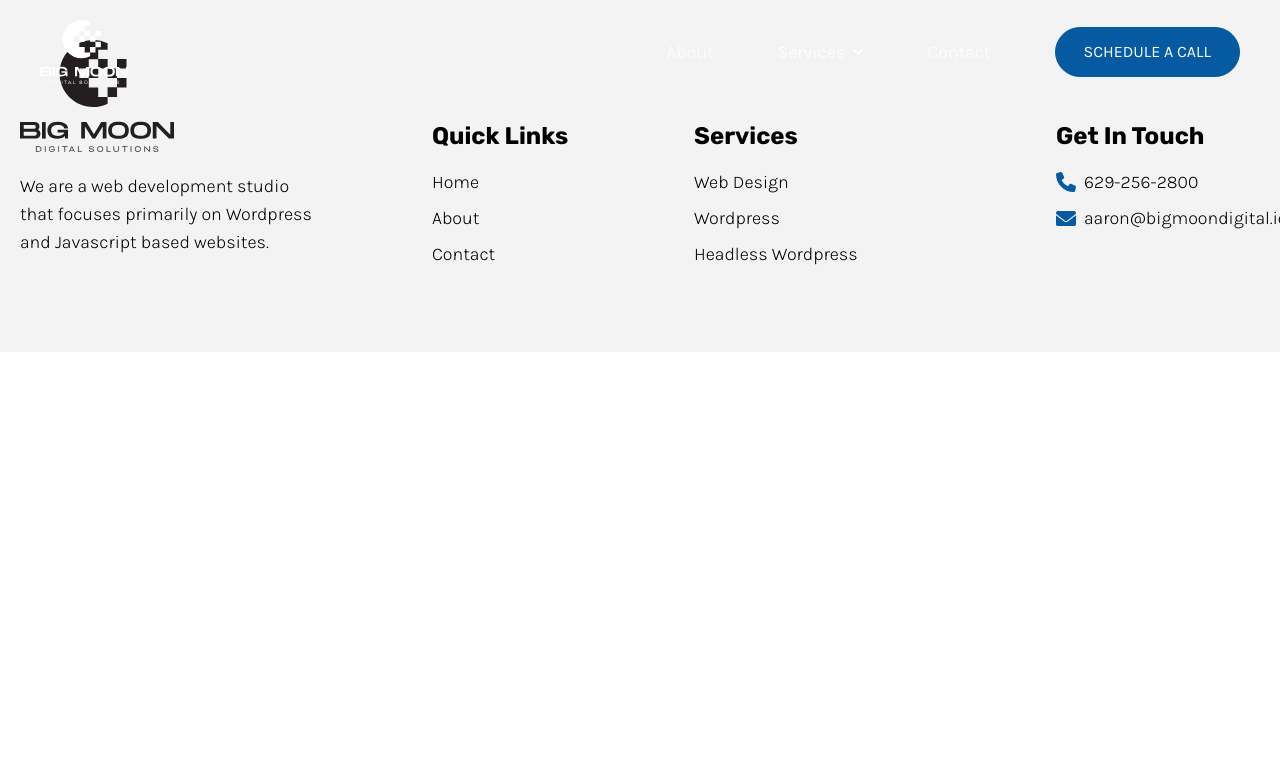
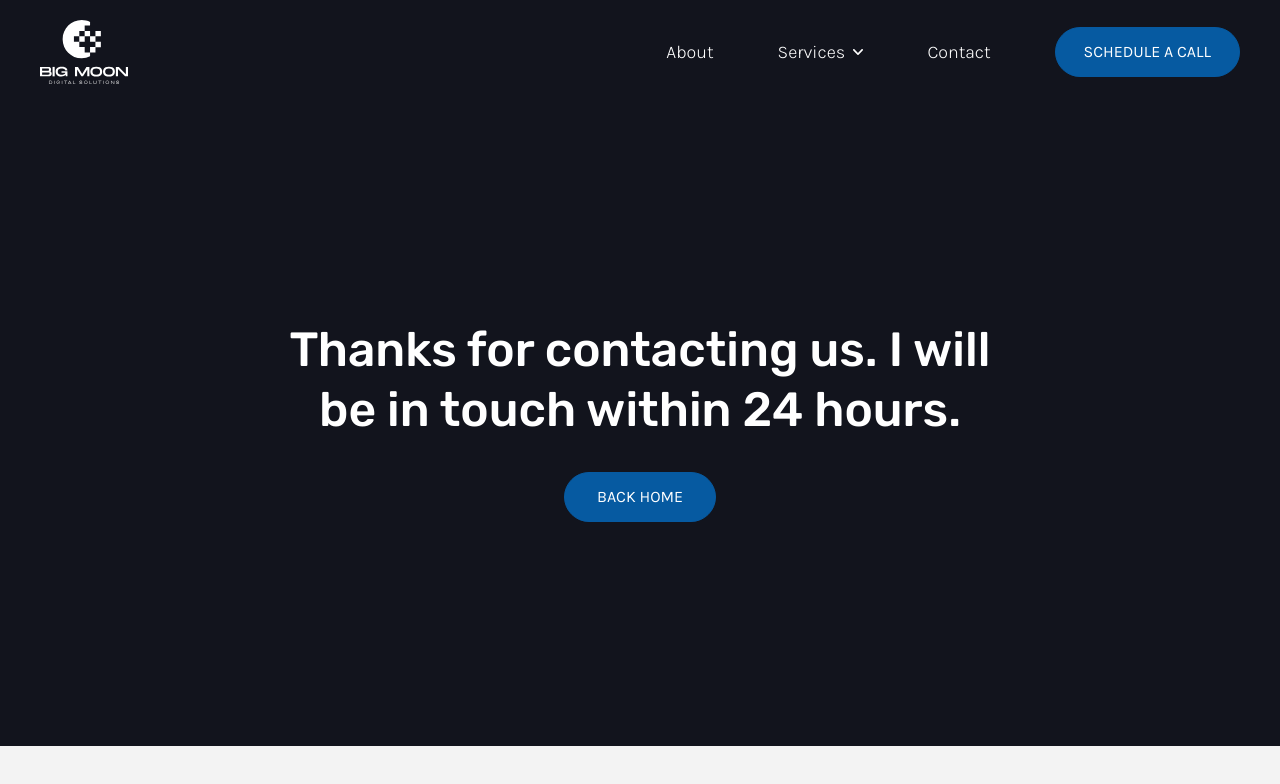
Before and after one commit to devaaronjohnson/big-moon-digital-sveltekit, a SvelteKit app: page /thank-you in a window 1280 px wide. Shown: the top 784 px of the page. Built offline with nearby package versions, Linux system fonts and the light colour scheme.

Commit message:
thank you page

```diff
--- a/src/routes/thank-you/+page.svelte
+++ b/src/routes/thank-you/+page.svelte
@@ -0,0 +1,16 @@
+<main class="bg-darkBackground">
+	<section class="pt-40 pb-40 lg:pt-80 lg:pb-56">
+		<div class="container_md flex-col items-center justify-center px-5">
+			<p class="text-center font-rubik text-4xl leading-tight font-medium text-white lg:text-5xl">
+				Thanks for contacting us. I will be in touch within 24 hours.
+			</p>
+			<div class="mt-8 flex items-center justify-center">
+				<a
+					href="/"
+					class="rounded-full border border-darkestBlue bg-darkestBlue px-8 py-3 font-karla text-base font-normal text-white uppercase transition-all duration-200 hover:border-darkBlue hover:bg-darkBlue"
+					>Back Home</a
+				>
+			</div>
+		</div>
+	</section>
+</main>
```
